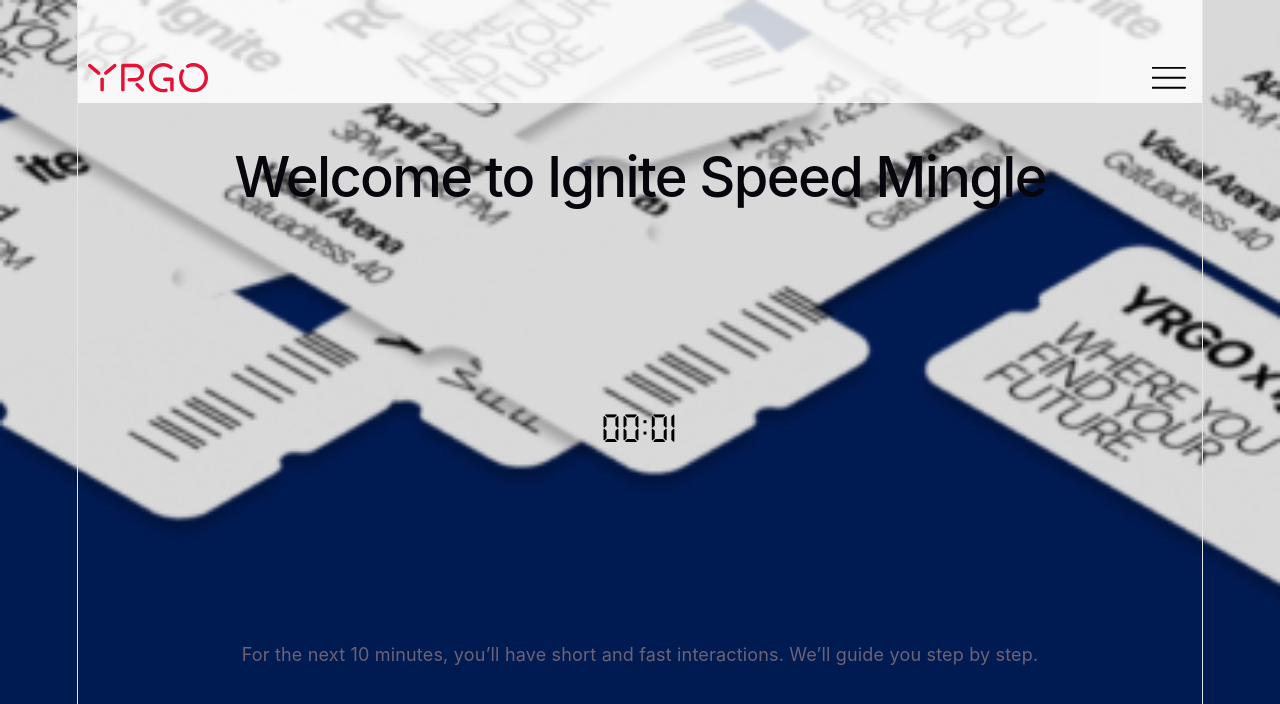
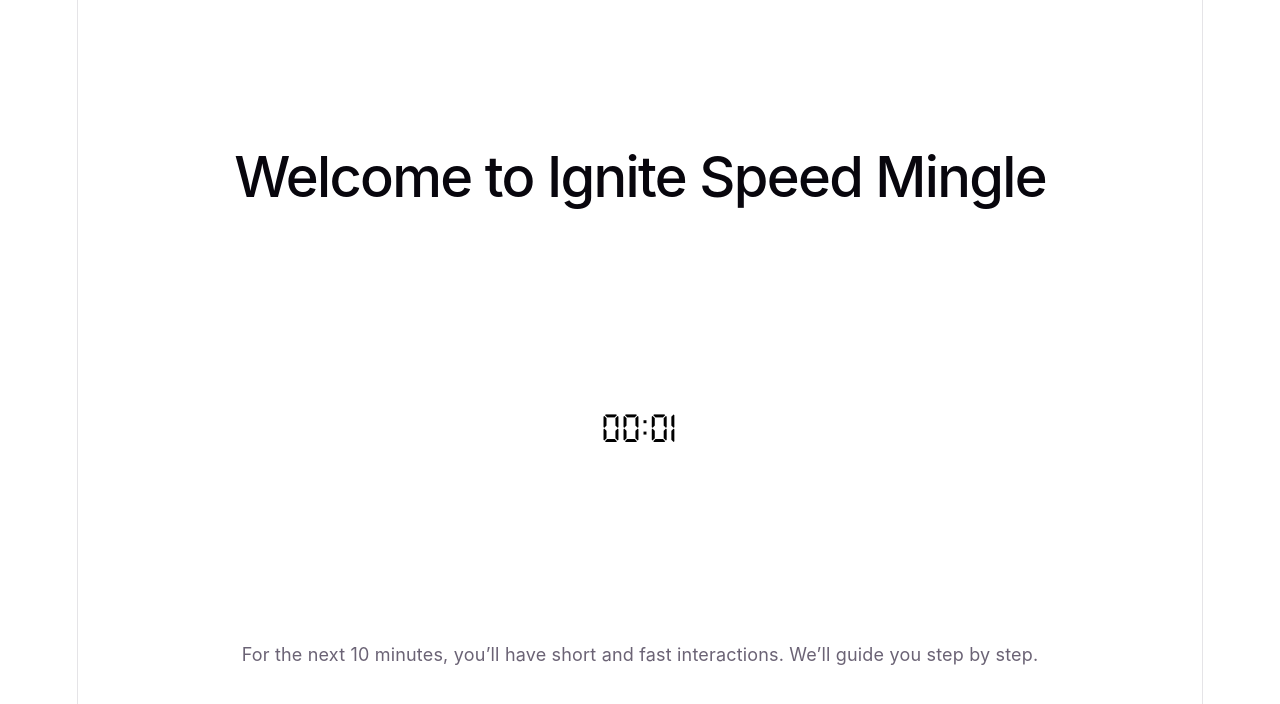
Before and after one commit to egirardo/mingle-app, a React (Vite) app in the folder client/: page /introduction in a window 1280 px wide. Shown: the top 704 px of the page. Built offline with nearby package versions, Linux system fonts and the light colour scheme.

Commit message:
fixed more changes like comment typos, based on copilot

```diff
--- a/client/src/App.jsx
+++ b/client/src/App.jsx
@@ -15,14 +15,13 @@
 import Introduction from "./views/mingleGame/Introduction.jsx";
 import MingleGameLayout from "./views/mingleGame/MingleGameLayout.jsx";
 
-
 function App() {
   return (
     <BrowserRouter>
-      <NavBar />
+      {/* <NavBar />
       <div className="hero-container">
         <img src={heroImage} alt="" aria-hidden="true" className="hero-image" />
-      </div>
+      </div> */}
       <Routes>
         <Route path="/" element={<Home />} />
         <Route path="/login" element={<Login />} />
--- a/client/src/views/mingleGame/Introduction.jsx
+++ b/client/src/views/mingleGame/Introduction.jsx
@@ -1,12 +1,9 @@
-import { useNavigate, useOutletContext } from "react-router-dom";
+import { useNavigate } from "react-router-dom";
 import styles from "./MingleGame.module.css";
 import Timer from "../../components/Timer/Timer.jsx";
 
 export default function Introduction() {
-  const mingle = useOutletContext();
   const navigate = useNavigate();
-
-  const { nextQuestion } = mingle;
 
   const handleExpire = () => {
     // When the timer expires, start the game on the task page
--- a/client/src/views/mingleGame/MingleGame.module.css
+++ b/client/src/views/mingleGame/MingleGame.module.css
@@ -48,14 +48,14 @@
   letter-spacing: -0.48px;
 }
 
-/* visability */
+/* visibility */
 .hidden {
   visibility: hidden;
   display: none;
 }
 
 /* ---------------------------------------- */
-/* Typograhy */
+/* Typography */
 /* ---------------------------------------- */
 
 .largeText {
```
